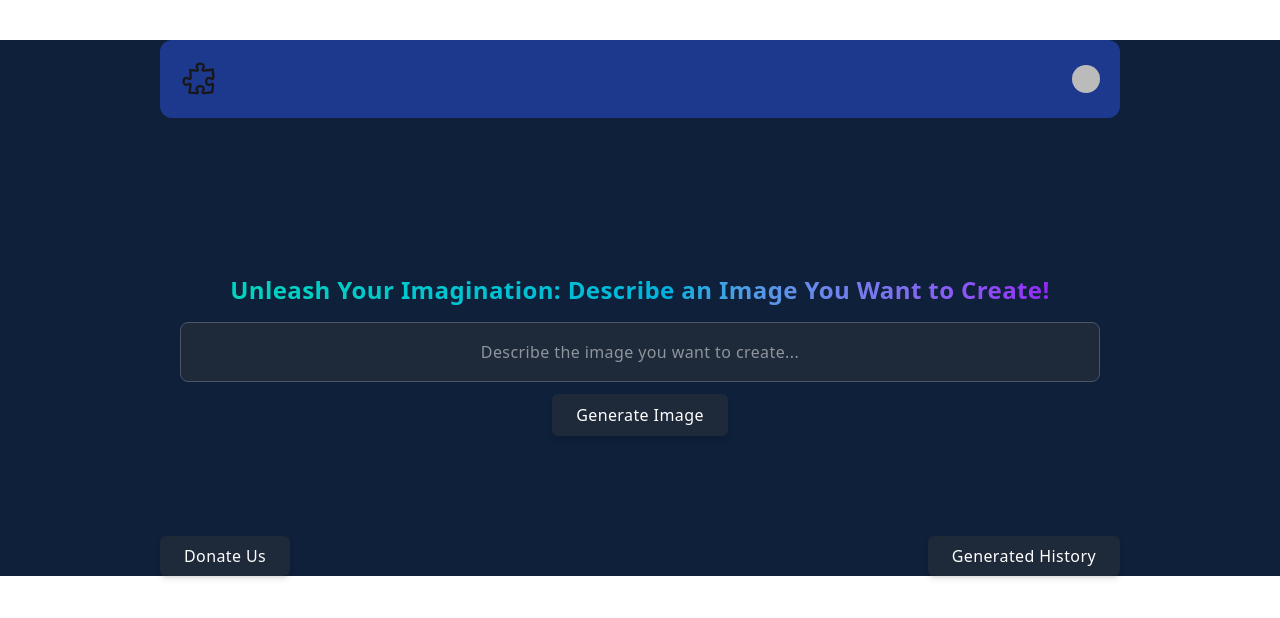
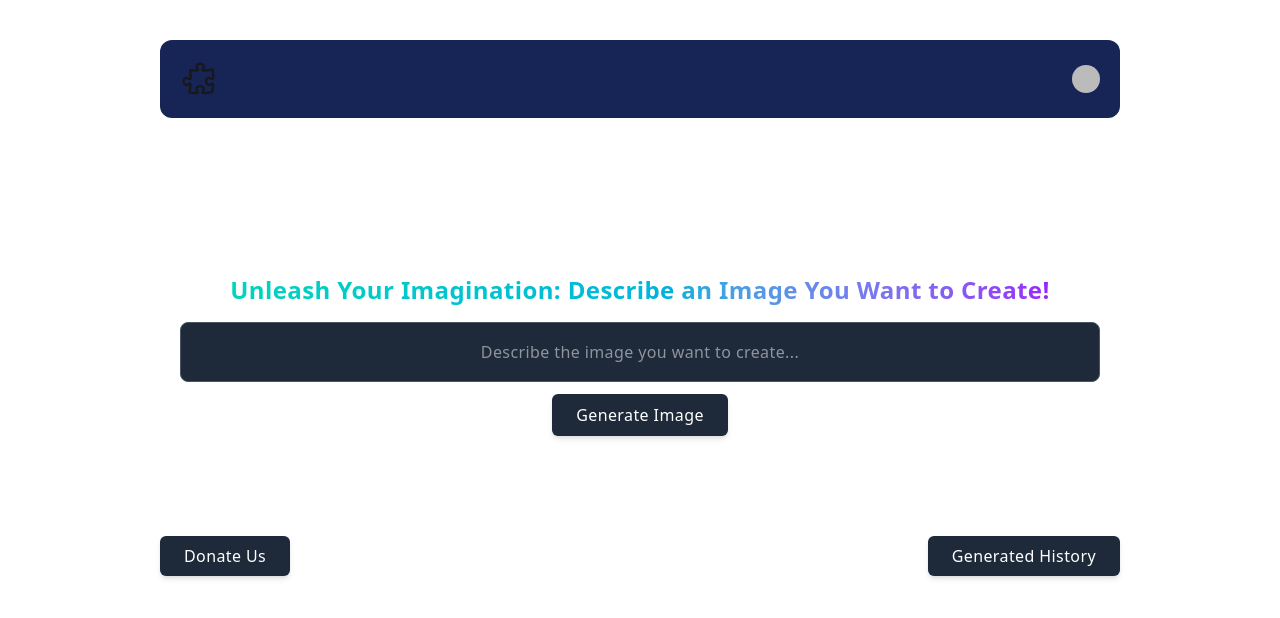
Before and after one commit to BiMalxMe/TextToImage-SaaS, a Next.js app in the folder nextjs-frontend/: page /protected in a window 1280 px wide. Shown: the top 618 px of the page. Built offline with nearby package versions, Linux system fonts and the light colour scheme; no server answers; sample sign-in values are in the browser's storage; some icons are missing.

Commit message:
CardFixandHeaderFix

```diff
--- a/nextjs-frontend/app/components/Card.tsx
+++ b/nextjs-frontend/app/components/Card.tsx
@@ -8,12 +8,14 @@ type CardProps = {
 
 export const Card: React.FC<CardProps> = ({ image, state }) => {
   return (
-    <div className=" border rounded-lg shadow-md h-102 w-102" >
+    <div className=" border rounded-lg shadow-lg shadow-blue-950 h-102 w-102" >
       <img src={typeof image === "string" ? image : ""}  className="w-full h-auto rounded-md" />
       {!state && <p className="text-green-500 mt-2">
-        <span className="loading loading-dots loading-lg"><Loading /></span>
         </p>}
-      <div>Bimal</div>
+        <div className="flex flex-col items-center justify-center h-full">
+  <Loading />
+</div>
+
     </div>
   );
 };
--- a/nextjs-frontend/app/components/Header.tsx
+++ b/nextjs-frontend/app/components/Header.tsx
@@ -24,7 +24,7 @@ export const Header = () => {
     };
 
     return (
-        <div className="bg-blue-900 rounded-xl sticky mt-10 w-3/4 mx-auto py-5 flex items-center justify-between px-5">
+        <div className="bg-blue-950 rounded-xl sticky mt-10 w-3/4 mx-auto py-5 flex items-center justify-between px-5">
             <div className="scaling">
                 <Logo />
             </div>
--- a/nextjs-frontend/app/globals.css
+++ b/nextjs-frontend/app/globals.css
@@ -2,8 +2,5 @@
 @plugin "daisyui";
 
 body {
-    background-color: #0f203b; /* Equivalent to Tailwind's bg-blue-500 */
+    background-color: bg-blue-950; /* Equivalent to Tailwind's bg-blue-500 */
 }
-.scaling{
-    @apply  hover:scale-110
-}
--- a/nextjs-frontend/app/protected/page.tsx
+++ b/nextjs-frontend/app/protected/page.tsx
@@ -54,7 +54,7 @@ export default function ProtectedPage() {
       )}
 
       {/* Buttons on the same line */}
-      <div className="flex justify-between mt-20 mx-auto w-3/4">
+      <div className="flex justify-between mt-20 mx-auto w-3/4 ">
         <DarkButton text="Donate Us" />
         <DarkButton text="Generated History" />
       </div>
```
